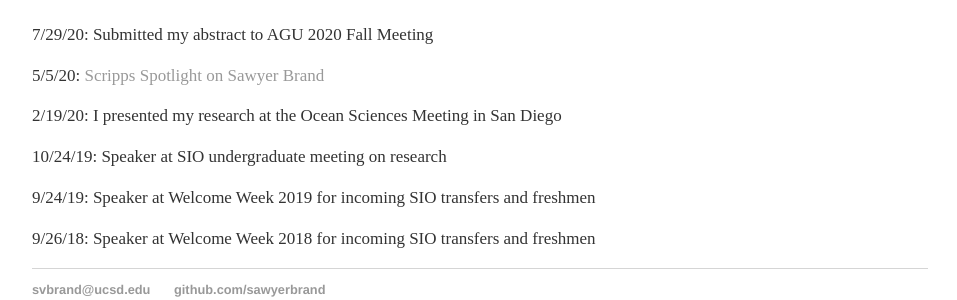
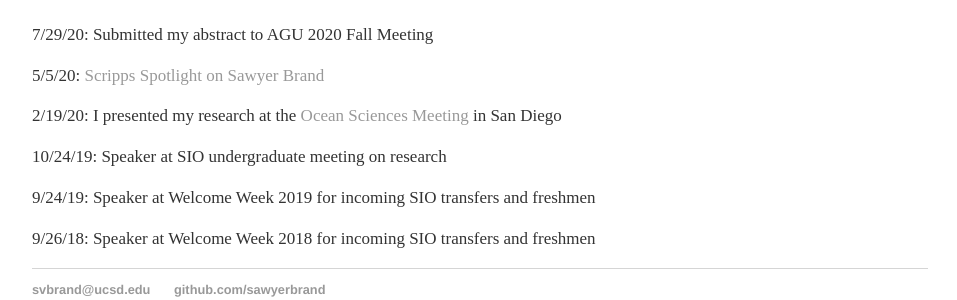
Before and after one commit to SawyerBrand/SawyerBrand.github.io, a Jekyll site: the page built from index.html, in a window 1280 px wide. Shown: the part 745-1045 px from the top of the page, without its empty margins (160-1117 px from the left). Built offline with Jekyll 4.4.1, drawn with Linux system fonts in a browser that asks for light colours.

Commit message:
Update index.html

```diff
--- a/index.html
+++ b/index.html
@@ -37,7 +37,7 @@ title: Sawyer Brand
 	<h1 "font-size:30px">News</h1>
 			<p style="font-size:17px">7/29/20: Submitted my abstract to AGU 2020 Fall Meeting</p>
 			<P style="font-size:17px">5/5/20: <a href="https://scripps.ucsd.edu/news/scripps-student-spotlight-sawyer-brand">Scripps Spotlight on Sawyer Brand</a>
-			<p style="font-size:17px">2/19/20: I presented my research at the Ocean Sciences Meeting in San Diego</p>
+			<p style="font-size:17px">2/19/20: I presented my research at the  <a href="/OSM">Ocean Sciences Meeting</a> in San Diego</p>
 			<p style="font-size:17px">10/24/19: Speaker at SIO undergraduate meeting on research</p>
 			<p style="font-size:17px">9/24/19: Speaker at Welcome Week 2019 for incoming SIO transfers and freshmen</p>
 			<p style="font-size:17px">9/26/18: Speaker at Welcome Week 2018 for incoming SIO transfers and freshmen</p>
```
